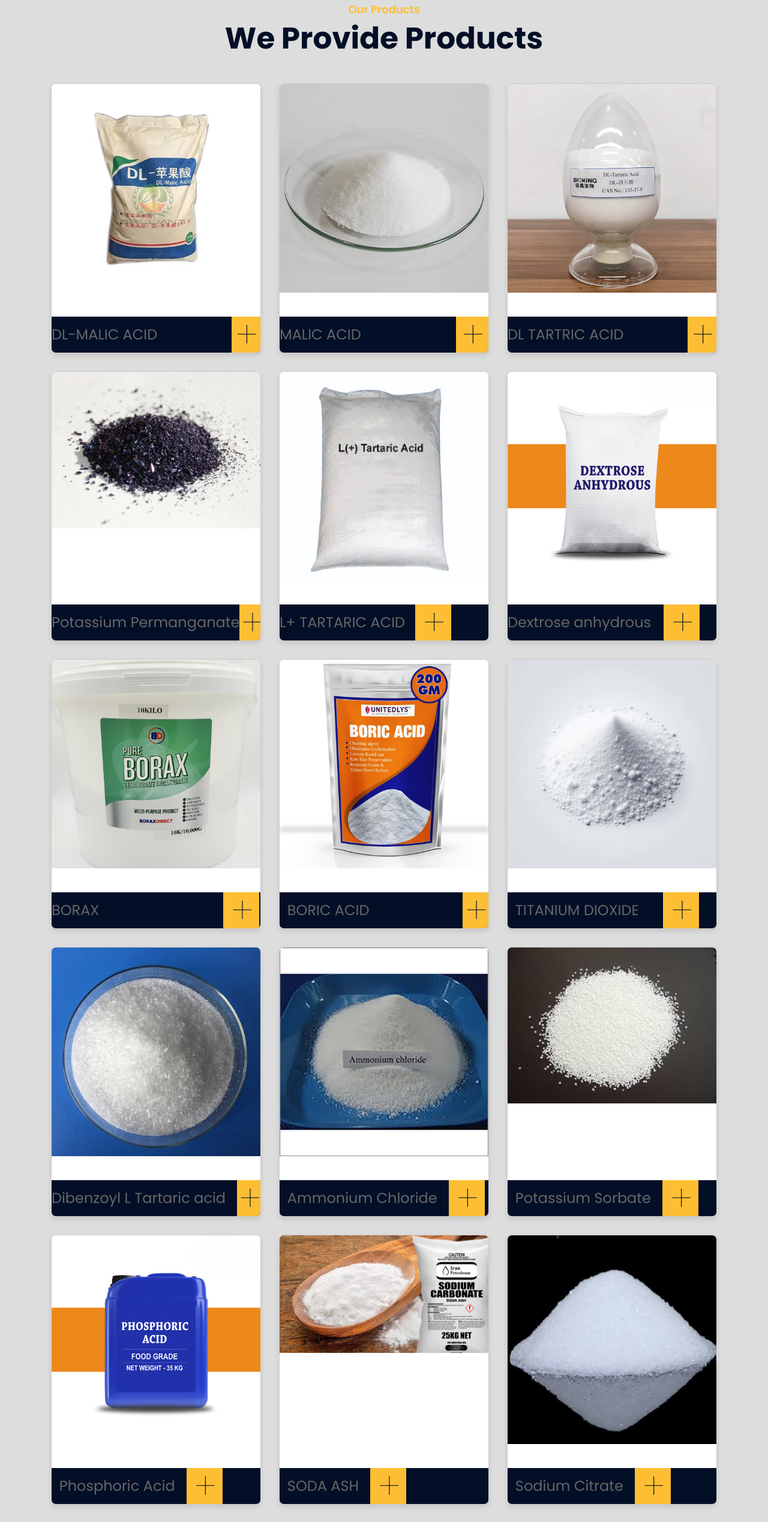
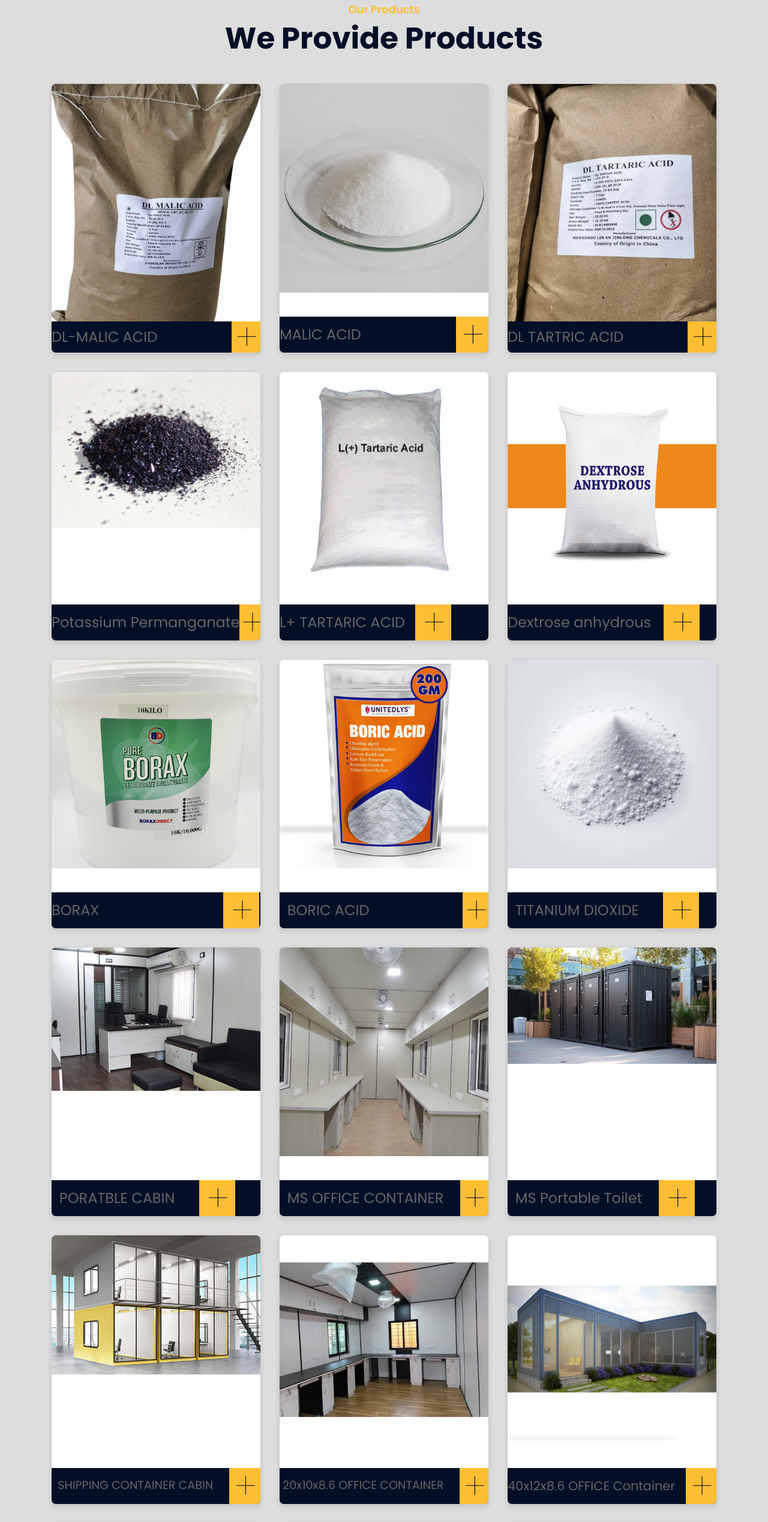
Before and after one commit to Ajaybh123/chemicaleradhe, a React (Vite) app: page /product1 in a window 1280 px wide. Shown: the part 234-2772 px from the top of the page at 60% size. Built offline with nearby package versions, Linux system fonts and the light colour scheme.

Commit message:
product changes

```diff
--- a/src/component/Product.jsx
+++ b/src/component/Product.jsx
@@ -12,7 +12,7 @@ const Product = () => {
                     <div className="col-lg-4 col-md-6 wow fadeInUp" data-wow-delay="0.1s" >
                         <div className="service-item">
                             <div className="service-img">
-                                <img style={{ cursor: "pointer" }} src="img/dl malic acid china.avif" alt="Image" />
+                                <img style={{ cursor: "pointer" }} src="img/product7.jpeg" alt="Image" />
                                 <div className="service-overlay">
                                     <p>
                                         DL-Malic acid is a synthetic mixture of two stereoisomers: D-malic acid and L-malic acid. It is a dicarboxylic acid commonly used in food, pharmaceuticals, and cosmetics due to its sour taste and buffering properties.
@@ -21,15 +21,10 @@ const Product = () => {
                             </div>
                             <div className="service-text">
                                 <Link to="/products">
-                                    <span style={{ cursor: "pointer", fontSize: '1.5rem' }}>
-                                        <span className="responsive-text" style={{ cursor: "pointer" }}>
-                                            DL-MALIC ACID
-                                        </span>
+                                    <span style={{ fontSize: '1.5rem', cursor: 'pointer', }}>DL-MALIC ACID </span>
+                                </Link>&nbsp; &nbsp; &nbsp; &nbsp; &nbsp; &nbsp; &nbsp; &nbsp; &nbsp; &nbsp; &nbsp; &nbsp;  &nbsp; &nbsp; &nbsp;
 
-                                    </span>&nbsp;&nbsp;&nbsp;&nbsp;&nbsp;&nbsp;&nbsp;&nbsp;
-                                </Link>
-
-                                <a className="btn" href="img/dl malic acid china.avif" data-lightbox="service">+</a>
+                                <a className="btn" href="img/product7.jpeg" data-lightbox="service">+</a>
                             </div>
                         </div>
                     </div>
@@ -62,7 +57,7 @@ const Product = () => {
                     <div className="col-lg-4 col-md-6 wow fadeInUp" data-wow-delay="0.3s">
                         <div className="service-item">
                             <div className="service-img">
-                                <img style={{ cursor: "pointer" }} src="img/dl tartric acid.jpg" alt="Image" />
+                                <img style={{ cursor: "pointer" }} src="img/product9.jpeg" alt="Image" />
                                 <div className="service-overlay">
                                     <p>
                                         DL-Tartaric acid is a synthetic, racemic mixture of the two enantiomers: D-(+)-tartaric acid and L-(–)-tartaric acid. Unlike naturally occurring tartaric acid (typically the dextrorotatory form), DL-tartaric acid does not rotate plane-polarized light due to the presence of both optical isomers in equal amounts.
@@ -70,20 +65,12 @@ const Product = () => {
                                 </div>
                             </div>
                             <div className="service-text">
-
-                                <Link to="/tartricacid">
-                                    <span style={{ cursor: "pointer", fontSize: '1.5rem' }}>&nbsp;
-                                        <span className="responsive-text" style={{ cursor: "pointer" }}>
-                                        DL TARTRIC ACID
-                                        </span>
-                                    </span>&nbsp;&nbsp;&nbsp;&nbsp;&nbsp;&nbsp;&nbsp;&nbsp;
-                                </Link>
-
+                                <Link to={'/tartricacid'}> <span style={{ fontSize: '1.5rem', cursor: "pointer", }}>DL TARTRIC ACID</span>
+                                </Link> &nbsp; &nbsp; &nbsp; &nbsp; &nbsp; &nbsp; &nbsp; &nbsp; &nbsp; &nbsp; &nbsp; &nbsp;  &nbsp;
                                 <a className="btn" href="img/dl tartric acid.jpg" data-lightbox="service">+</a>
                             </div>
                         </div>
                     </div>
-
                     <div className="col-lg-4 col-md-6 wow fadeInUp" data-wow-delay="0.4s">
                         <div className="service-item">
                             <div className="service-img">
@@ -180,6 +167,7 @@ const Product = () => {
                             </div>
                         </div>
                     </div>
+
                     <div className="col-lg-4 col-md-6 wow fadeInUp" data-wow-delay="0.5s">
                         <div className="service-item">
                             <div className="service-img">
@@ -374,6 +362,7 @@ const Product = () => {
                             </div>
                         </div>
                     </div>
+
                 </div>
             </div>
 
--- a/src/component/Product1.jsx
+++ b/src/component/Product1.jsx
@@ -12,7 +12,7 @@ const Product1 = () => {
                     <div className="col-lg-4 col-md-6 wow fadeInUp" data-wow-delay="0.1s" >
                         <div className="service-item">
                             <div className="service-img">
-                                <img style={{ cursor: "pointer" }} src="img/dl malic acid china.avif" alt="Image" />
+                                <img style={{ cursor: "pointer" }} src="img/product7.jpeg" alt="Image" />
                                 <div className="service-overlay">
                                     <p>
                                         DL-Malic acid is a synthetic mixture of two stereoisomers: D-malic acid and L-malic acid. It is a dicarboxylic acid commonly used in food, pharmaceuticals, and cosmetics due to its sour taste and buffering properties.
@@ -24,7 +24,7 @@ const Product1 = () => {
                                     <span style={{ fontSize: '1.5rem', cursor: 'pointer', }}>DL-MALIC ACID </span>
                                 </Link>&nbsp; &nbsp; &nbsp; &nbsp; &nbsp; &nbsp; &nbsp; &nbsp; &nbsp; &nbsp; &nbsp; &nbsp;  &nbsp; &nbsp; &nbsp;
 
-                                <a className="btn" href="img/dl malic acid china.avif" data-lightbox="service">+</a>
+                                <a className="btn" href="img/product7.jpeg" data-lightbox="service">+</a>
                             </div>
                         </div>
                     </div>
@@ -48,7 +48,7 @@ const Product1 = () => {
                     <div className="col-lg-4 col-md-6 wow fadeInUp" data-wow-delay="0.3s">
                         <div className="service-item">
                             <div className="service-img">
-                                <img style={{ cursor: "pointer" }} src="img/dl tartric acid.jpg" alt="Image" />
+                                <img style={{ cursor: "pointer" }} src="img/product9.jpeg" alt="Image" />
                                 <div className="service-overlay">
                                     <p>
                                         DL-Tartaric acid is a synthetic, racemic mixture of the two enantiomers: D-(+)-tartaric acid and L-(–)-tartaric acid. Unlike naturally occurring tartaric acid (typically the dextrorotatory form), DL-tartaric acid does not rotate plane-polarized light due to the presence of both optical isomers in equal amounts.
@@ -81,6 +81,7 @@ const Product1 = () => {
                             </div>
                         </div>
                     </div>
+
                     <div className="col-lg-4 col-md-6 wow fadeInUp" data-wow-delay="0.4s">
                         <div className="service-item">
                             <div className="service-img">
@@ -172,6 +173,127 @@ const Product1 = () => {
                         </div>
                     </div>
 
+
+                    <div className="col-lg-4 col-md-6 wow fadeInUp" data-wow-delay="0.5s">
+                        <div className="service-item">
+                            <div className="service-img">
+                                <img style={{ cursor: "pointer" }} src="img/portable cabin.jpeg" alt="Image" />
+                                <div className="service-overlay">
+                                    <p>
+
+                                    </p>
+                                </div>
+                            </div>
+                            <div className="service-text">
+                                <Link to={'/portablecabin'}> <span style={{ fontSize: '1.5rem', cursor: "pointer", }}> &nbsp; PORATBLE CABIN </span>&nbsp;&nbsp;&nbsp;&nbsp;&nbsp; &nbsp;&nbsp;
+                                </Link>
+                                <a className="btn" href="img/portable cabin.jpeg" data-lightbox="service">+</a>
+                            </div>
+                        </div>
+                    </div>
+
+
+
+
+
+
+
+                    <div className="col-lg-4 col-md-6 wow fadeInUp" data-wow-delay="0.5s">
+                        <div className="service-item">
+                            <div className="service-img">
+                                <img style={{ cursor: "pointer" }} src="img/MS-Office-Container..jpg" alt="Image" />
+                                <div className="service-overlay">
+                                    <p>
+                                        An MS Office Container Mild Steel Office Container is a portable, prefabricated structure made from mild steel and designed to serve as a temporary or mobile office space.
+                                    </p>
+                                </div>
+                            </div>
+                            <div className="service-text">
+                                <Link to={'/msoffice'}> <span style={{ fontSize: '1.5rem', cursor: "pointer", }}> &nbsp; MS OFFICE CONTAINER </span>&nbsp;&nbsp;&nbsp;&nbsp;&nbsp;
+                                </Link>
+                                <a className="btn" href="img/MS-Office-Container..jpg" data-lightbox="service">+</a>
+                            </div>
+                        </div>
+                    </div>
+
+
+                    <div className="col-lg-4 col-md-6 wow fadeInUp" data-wow-delay="0.5s">
+                        <div className="service-item">
+                            <div className="service-img">
+                                <img style={{ cursor: "pointer" }} src="img/ms-portable-toilet.webp" alt="Image" />
+                                <div className="service-overlay">
+                                    <p>
+
+                                    </p>
+                                </div>
+                            </div>
+                            <div className="service-text">
+                                <Link to={'/toilet'}> <span style={{ fontSize: '1.5rem', cursor: "pointer", }}> &nbsp; MS Portable Toilet </span>&nbsp;&nbsp;&nbsp;&nbsp;&nbsp;
+                                </Link>
+                                <a className="btn" href="img/ms-portable-toilet.webp" data-lightbox="service">+</a>
+                            </div>
+                        </div>
+                    </div>
+
+                    <div className="col-lg-4 col-md-6 wow fadeInUp" data-wow-delay="0.5s">
+                        <div className="service-item">
+                            <div className="service-img">
+                                <img style={{ cursor: "pointer" }} src="img/office container.webp" alt="Image" />
+                                <div className="service-overlay">
+                                    <p>
+
+                                    </p>
+                                </div>
+                            </div>
+                            <div className="service-text">
+                                <Link to={'/shipping'}> <span style={{ fontSize: '1.2rem', cursor: "pointer", }}> &nbsp; SHIPPING CONTAINER CABIN </span>&nbsp;&nbsp;&nbsp;&nbsp;&nbsp;
+                                </Link>
+                                <a className="btn" href="img/office container.webp" data-lightbox="service">+</a>
+                            </div>
+                        </div>
+                    </div>
+                    <div className="col-lg-4 col-md-6 wow fadeInUp" data-wow-delay="0.5s">
+                        <div className="service-item">
+                            <div className="service-img">
+                                <img style={{ cursor: "pointer" }} src="img/20x10x8.6 office container.jpg" alt="Image" />
+                                <div className="service-overlay">
+                                    <p>
+
+                                    </p>
+                                </div>
+                            </div>
+                            <div className="service-text">
+
+                                <Link to={'/office'}> <span style={{ fontSize: '1.2rem', cursor: "pointer", }}> &nbsp;20x10x8.6 OFFICE CONTAINER  </span>&nbsp;&nbsp;&nbsp;&nbsp;&nbsp;
+                                </Link>
+                                <a className="btn" href="img/20x10x8.6 office container.jpg" data-lightbox="service">+</a>
+                            </div>
+                        </div>
+                    </div>
+
+                    <div className="col-lg-4 col-md-6 wow fadeInUp" data-wow-delay="0.5s">
+                        <div className="service-item">
+                            <div className="service-img">
+                                <img style={{ cursor: "pointer" }} src="img/40x12x8.6 office container.png" alt="Image" />
+                                <div className="service-overlay">
+                                    <p>
+
+                                    </p>
+                                </div>
+                            </div>
+                            <div className="service-text">
+
+                                <Link to={'/officecontainer'}> <span style={{ fontSize: '1.3rem', cursor: "pointer", }}>40x12x8.6 OFFICE Container   </span>&nbsp; &nbsp;
+                                </Link>
+                                <a className="btn" href="img/40x12x8.6 office container.png" data-lightbox="service">+</a>
+                            </div>
+                        </div>
+                    </div>
+
+
+
+
+
                     <div className="col-lg-4 col-md-6 wow fadeInUp" data-wow-delay="0.6s">
                         <div className="service-item">
                             <div className="service-img">
@@ -229,6 +351,11 @@ const Product1 = () => {
                         </div>
                     </div>
 
+
+
+
+
+
                     <div className="col-lg-4 col-md-6 wow fadeInUp" data-wow-delay="0.6s">
                         <div className="service-item">
                             <div className="service-img">
@@ -248,6 +375,10 @@ const Product1 = () => {
                         </div>
                     </div>
 
+
+
+
+
                     <div className="col-lg-4 col-md-6 wow fadeInUp" data-wow-delay="0.6s">
                         <div className="service-item">
                             <div className="service-img">
@@ -265,6 +396,11 @@ const Product1 = () => {
                             </div>
                         </div>
                     </div>
+
+
+
+
+
 
                     <div className="col-lg-4 col-md-6 wow fadeInUp" data-wow-delay="0.6s">
                         <div className="service-item">
@@ -284,6 +420,13 @@ const Product1 = () => {
                             </div>
                         </div>
                     </div>
+
+
+
+
+
+
+
                 </div>
             </div>
 
```
Lines whose indentation alone changed are shown as unchanged.
